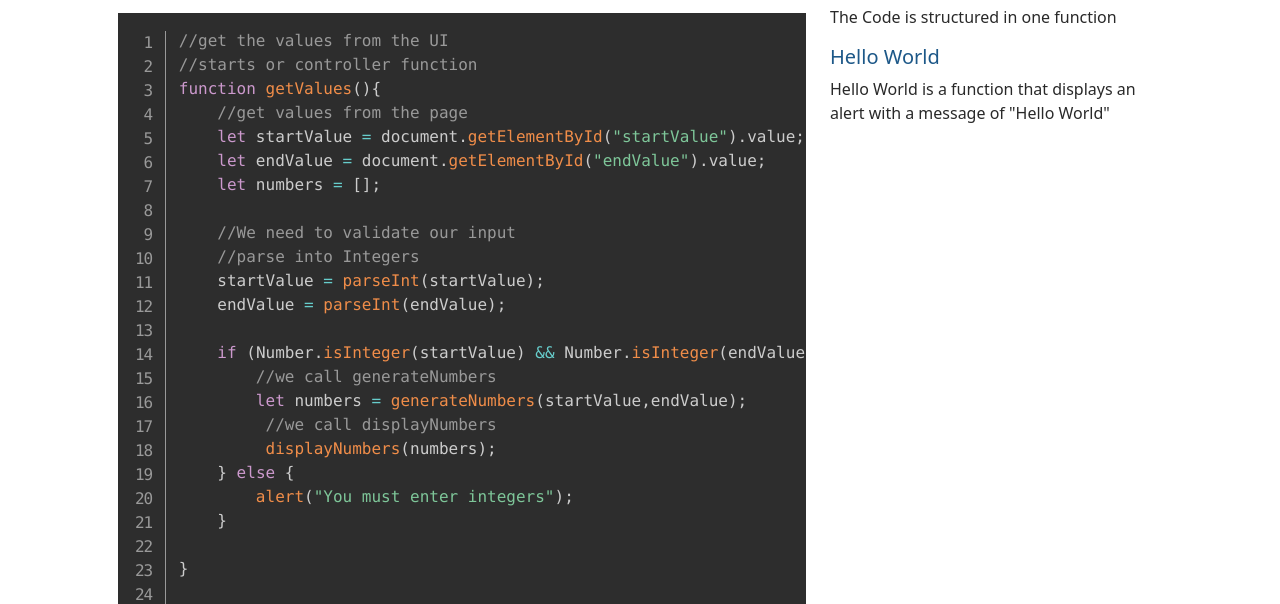
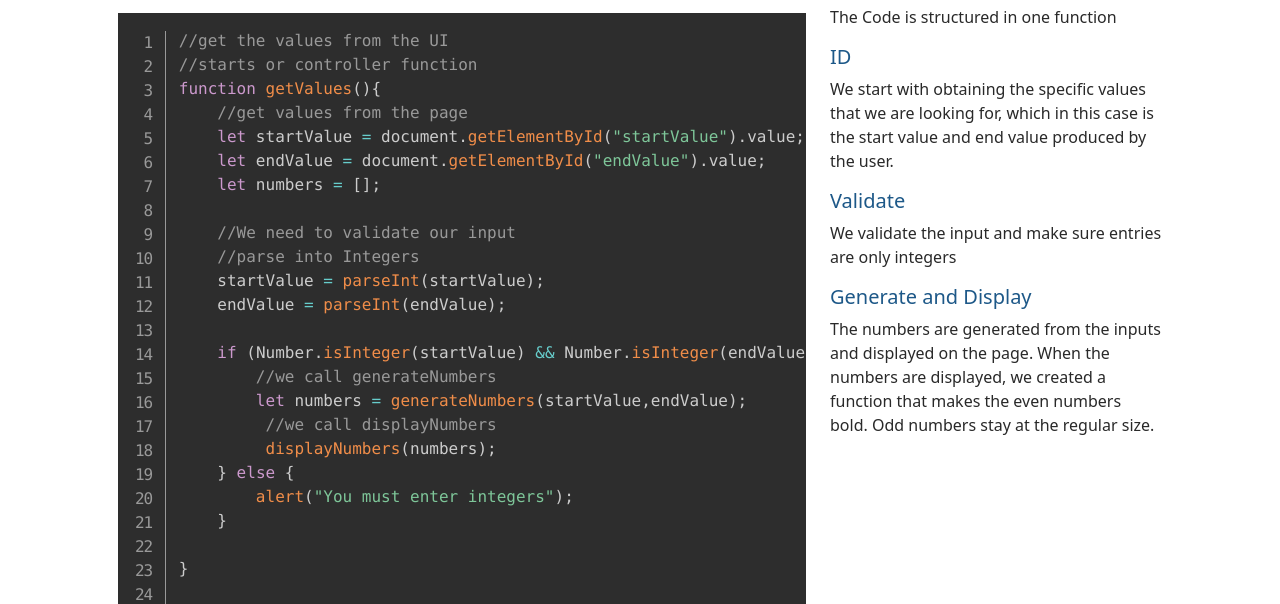
Before and after one commit to Bperrigo1/QuantumLeap, a plain HTML site: page code.html in a window 1280 px wide. Shown: the part 138-742 px from the top of the page. Drawn offline with nearby package versions, Linux system fonts and the light colour scheme; a web font is replaced by a local one.

Commit message:
updated the code section with description.

```diff
--- a/code.html
+++ b/code.html
@@ -133,8 +133,12 @@ function displayNumbers(numbers) {
             </div>
             <div class="col-lg-4">
                 <p>The Code is structured in one function</p>
-                <h5>Hello World</h5>
-                <p>Hello World is a function that displays an alert with a message of "Hello World"</p>
+                <h5>ID</h5>
+                <p>We start with obtaining the specific values that we are looking for, which in this case is the start value and end value produced by the user.</p>
+                <h5>Validate</h5>
+                <p>We validate the input and make sure entries are only integers</p>
+                <h5>Generate and Display</h5>
+                <p>The numbers are generated from the inputs and displayed on the page. When the numbers are displayed, we created a function that makes the even numbers bold. Odd numbers stay at the regular size.</p>
             </div>
         </div>
     </div>
```
